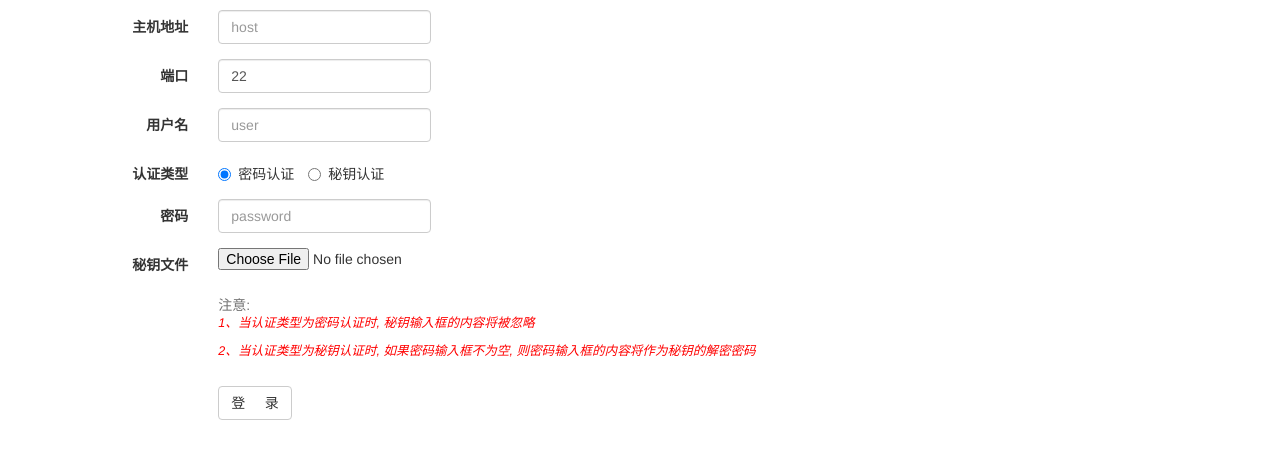
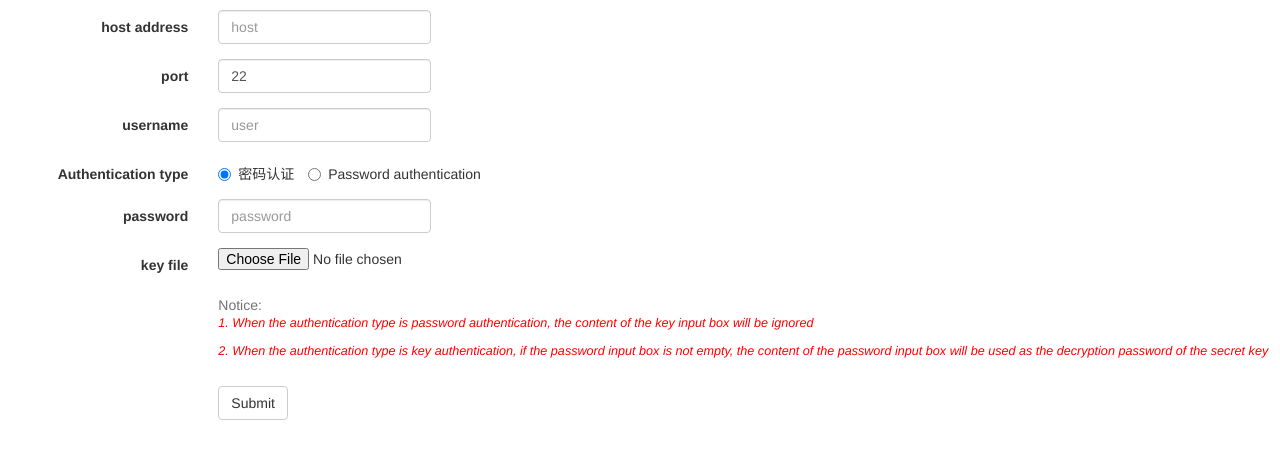
Before and after one commit to Crosswize/django-webssh-asciinema-player, a Django app: page / in a window 1280 px wide. Shown: the top 459 px of the page. Run offline with Django 3.2, Linux system fonts and the light colour scheme; some libraries are stand-ins or nearby versions.

Commit message:
Adjustment

```diff
--- a/webssh/templates/index.html
+++ b/webssh/templates/index.html
@@ -24,47 +24,47 @@
     <form class="form-horizontal">
         {% csrf_token %}
         <div class="form-group">
-            <label class="col-sm-2 control-label">主机地址</label>
+            <label class="col-sm-2 control-label">host address</label>
             <div class="col-sm-10">
                 <input type="text" class="input-width form-control" id="host" placeholder="host">
             </div>
         </div>
 
         <div class="form-group">
-            <label class="col-sm-2 control-label">端口</label>
+            <label class="col-sm-2 control-label">port</label>
             <div class="col-sm-10">
                 <input type="text" class="input-width form-control" id="port" value="22">
             </div>
         </div>
 
         <div class="form-group">
-            <label class="col-sm-2 control-label">用户名</label>
+            <label class="col-sm-2 control-label">username</label>
             <div class="col-sm-10">
                 <input type="text" class="input-width form-control" id="user" placeholder="user">
             </div>
         </div>
 
         <div class="form-group">
-            <label class="col-sm-2 control-label">认证类型</label>
+            <label class="col-sm-2 control-label">Authentication type</label>
             <div class="col-sm-10">
                 <label class="radio-inline">
                     <input type="radio" name="auth" id="inlineRadio1" value="pwd" checked> 密码认证
                 </label>
                 <label class="radio-inline">
-                    <input type="radio" name="auth" id="inlineRadio2" value="key"> 秘钥认证
+                    <input type="radio" name="auth" id="inlineRadio2" value="key"> Password authentication
                 </label>
             </div>
         </div>
 
         <div class="form-group">
-            <label class="col-sm-2 control-label">密码</label>
+            <label class="col-sm-2 control-label">password</label>
             <div class="col-sm-10">
                 <input type="password" class="input-width form-control" id="password" placeholder="password">
             </div>
         </div>
 
         <div class="form-group">
-            <label class="col-sm-2 control-label">秘钥文件</label>
+            <label class="col-sm-2 control-label">key file</label>
             <div class="col-sm-10">
                 <input type="file" id="pkey">
             </div>
@@ -74,9 +74,10 @@
             <label class="col-sm-2 control-label"></label>
             <div class="col-sm-10">
                 <span id="helpBlock" class="help-block">
-                   注意:
-                    <p style="color: red">1、当认证类型为密码认证时, 秘钥输入框的内容将被忽略</p>
-                    <p style="color: red">2、当认证类型为秘钥认证时, 如果密码输入框不为空, 则密码输入框的内容将作为秘钥的解密密码</p>
+                    Notice:
+                    <p style="color: red">1. When the authentication type is password authentication, the content of the key input box will be ignored
+                    </p>
+                    <p style="color: red">2. When the authentication type is key authentication, if the password input box is not empty, the content of the password input box will be used as the decryption password of the secret key</p>
                 </span>
             </div>
         </div>
@@ -84,7 +85,7 @@
 
         <div class="form-group">
             <div class="col-sm-offset-2 col-sm-10">
-                <button type="button" class="btn btn-default" onclick="websocket()">登&nbsp;&nbsp;&nbsp;&nbsp;&nbsp;录
+                <button type="button" class="btn btn-default" onclick="websocket()">Submit
                 </button>
             </div>
         </div>
```
Also changed, not shown: webssh/templates/player.html (added, +34 -0 lines), webssh/webssh/settings.py (+7 -7 lines), webssh/db.sqlite3 (added), 2 other files.
